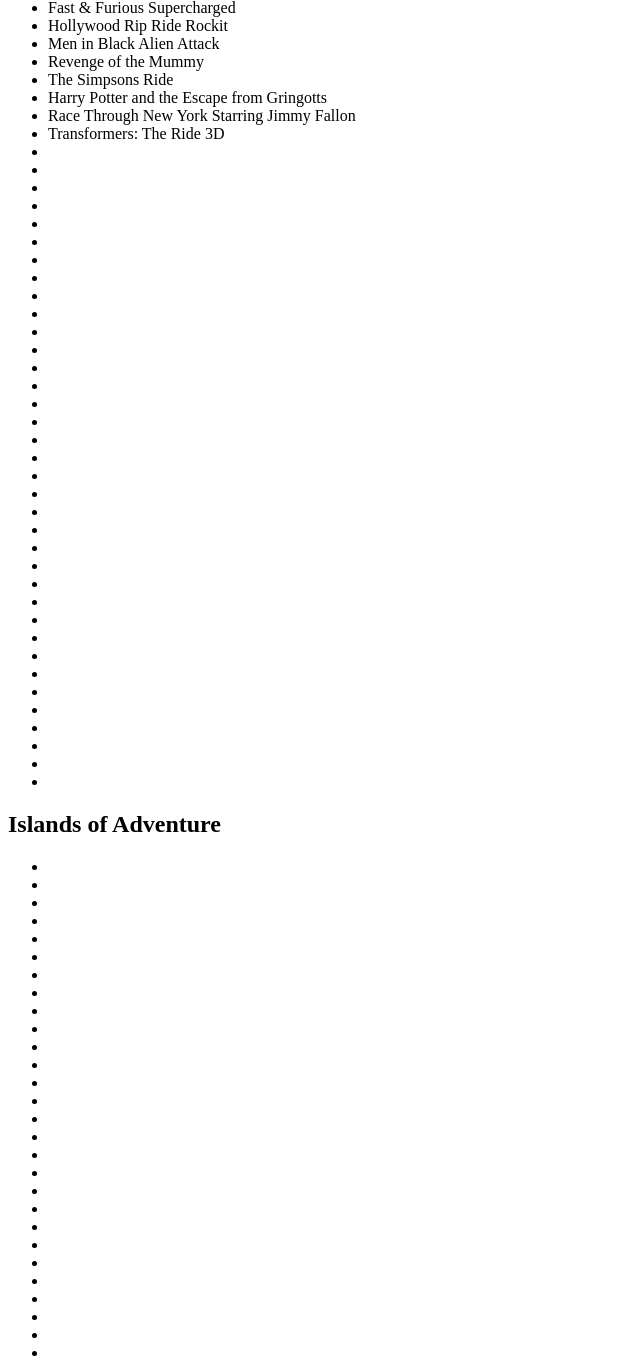
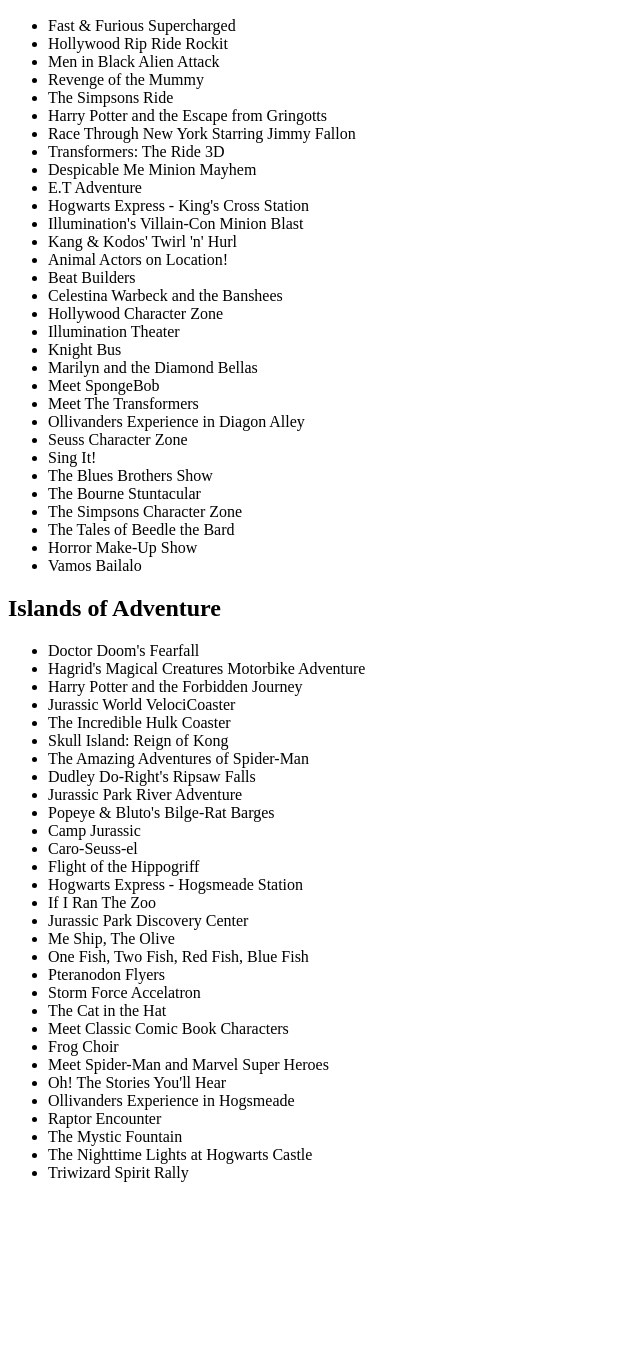
Before and after one commit to takip12/takip12.github.io, a plain HTML site: page orlando/main.html in a window 1280 px wide. Shown: the part 2219-3584 px from the top of the page, without its empty margins (0-640 px from the left). After the commit the page ends 3417 px from the top, so only its background shows below. Drawn offline with Linux system fonts and the light colour scheme.

Commit message:
Added remainder of rides

```diff
--- a/Orlando/OrlandoMain.html
+++ b/orlando/main.html
@@ -104,6 +104,7 @@
             <li>Star Wars: Rise of the Resistance</li>
             <li>Toy Story Mania!</li>
             <li>The Twilight Zone Tower of Terror</li>
+            <li>Wonderful World of Animation</li>
 
         </ul>
 
@@ -145,92 +146,63 @@
             <li>Harry Potter and the Escape from Gringotts</li>
             <li>Race Through New York Starring Jimmy Fallon</li>
             <li>Transformers: The Ride 3D</li>
-            <li></li>
-            <li></li>
-            <li></li>
-            <li></li>
-            <li></li>
-            <li></li>
-            <li></li>
-            <li></li>
-            <li></li>
-            <li></li>
-            <li></li>
-            <li></li>
-            <li></li>
-            <li></li>
-            <li></li>
-            <li></li>
-            <li></li>
-            <li></li>
-            <li></li>
-            <li></li>
-            <li></li>
-            <li></li>
-            <li></li>
-            <li></li>
-            <li></li>
-            <li></li>
-            <li></li>
-            <li></li>
-            <li></li>
-            <li></li>
-            <li></li>
-            <li></li>
-            <li></li>
-            <li></li>
-            <li></li>
-            <li></li>
-
+            <li>Despicable Me Minion Mayhem</li>
+            <li>E.T Adventure</li>
+            <li>Hogwarts Express - King's Cross Station</li>
+            <li>Illumination's Villain-Con Minion Blast</li>
+            <li>Kang & Kodos' Twirl 'n' Hurl</li>
+            <li>Animal Actors on Location!</li>
+            <li>Beat Builders</li>
+            <li>Celestina Warbeck and the Banshees</li>
+            <li>Hollywood Character Zone</li>
+            <li>Illumination Theater</li>
+            <li>Knight Bus</li>
+            <li>Marilyn and the Diamond Bellas</li>
+            <li>Meet SpongeBob</li>
+            <li>Meet The Transformers</li>
+            <li>Ollivanders Experience in Diagon Alley</li>
+            <li>Seuss Character Zone</li>
+            <li>Sing It!</li>
+            <li>The Blues Brothers Show</li>
+            <li>The Bourne Stuntacular</li>
+            <li>The Simpsons Character Zone</li>
+            <li>The Tales of Beedle the Bard</li>
+            <li>Horror Make-Up Show</li>
+            <li>Vamos Bailalo</li>
         </ul>
 
         <h2>Islands of Adventure</h2>
         <ul>
-            <li></li>
-            <li></li>
-            <li></li>
-            <li></li>
-            <li></li>
-            <li></li>
-            <li></li>
-            <li></li>
-            <li></li>
-            <li></li>
-            <li></li>
-            <li></li>
-            <li></li>
-            <li></li>
-            <li></li>
-            <li></li>
-            <li></li>
-            <li></li>
-            <li></li>
-            <li></li>
-            <li></li>
-            <li></li>
-            <li></li>
-            <li></li>
-            <li></li>
-            <li></li>
-            <li></li>
-            <li></li>
-            <li></li>
-            <li></li>
-            <li></li>
-            <li></li>
-            <li></li>
-            <li></li>
-            <li></li>
-            <li></li>
-            <li></li>
-            <li></li>
-            <li></li>
-            <li></li>
-            <li></li>
-            <li></li>
-            <li></li>
-            <li></li>
-
+            <li>Doctor Doom's Fearfall</li>
+            <li>Hagrid's Magical Creatures Motorbike Adventure</li>
+            <li>Harry Potter and the Forbidden Journey</li>
+            <li>Jurassic World VelociCoaster</li>
+            <li>The Incredible Hulk Coaster</li>
+            <li>Skull Island: Reign of Kong</li>
+            <li>The Amazing Adventures of Spider-Man</li>
+            <li>Dudley Do-Right's Ripsaw Falls</li>
+            <li>Jurassic Park River Adventure</li>
+            <li>Popeye & Bluto's Bilge-Rat Barges</li>
+            <li>Camp Jurassic</li>
+            <li>Caro-Seuss-el</li>
+            <li>Flight of the Hippogriff</li>
+            <li>Hogwarts Express - Hogsmeade Station</li>
+            <li>If I Ran The Zoo</li>
+            <li>Jurassic Park Discovery Center</li>
+            <li>Me Ship, The Olive</li>
+            <li>One Fish, Two Fish, Red Fish, Blue Fish</li>
+            <li>Pteranodon Flyers</li>
+            <li>Storm Force Accelatron</li>
+            <li>The Cat in the Hat</li>
+            <li>Meet Classic Comic Book Characters</li>
+            <li>Frog Choir</li>
+            <li>Meet Spider-Man and Marvel Super Heroes</li>
+            <li>Oh! The Stories You'll Hear</li>
+            <li>Ollivanders Experience in Hogsmeade</li>
+            <li>Raptor Encounter</li>
+            <li>The Mystic Fountain</li>
+            <li>The Nighttime Lights at Hogwarts Castle</li>
+            <li>Triwizard Spirit Rally</li>
         </ul>
         <script src="" async defer></script>
     </body>
```
Also changed, not shown: index.html (renamed from main.html).
